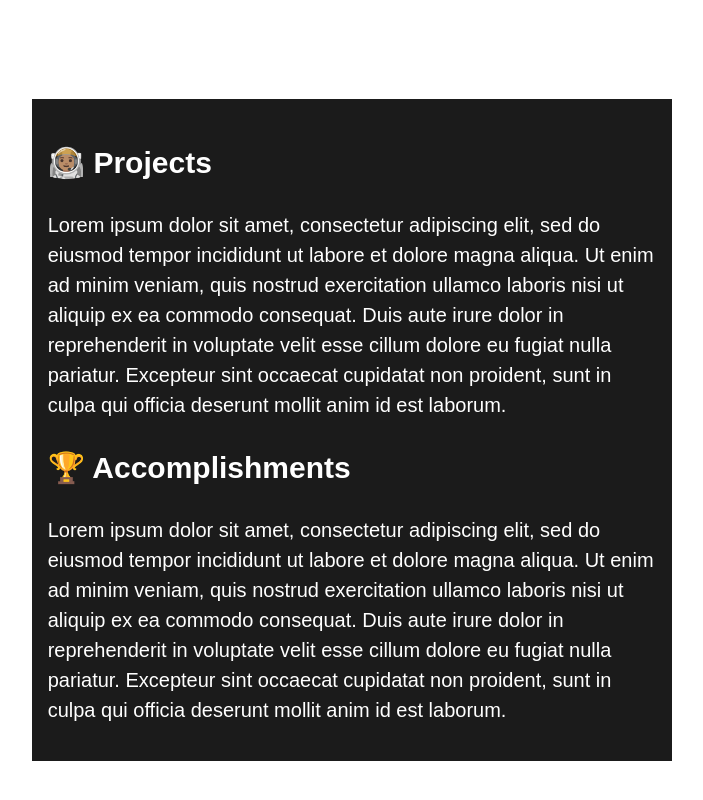
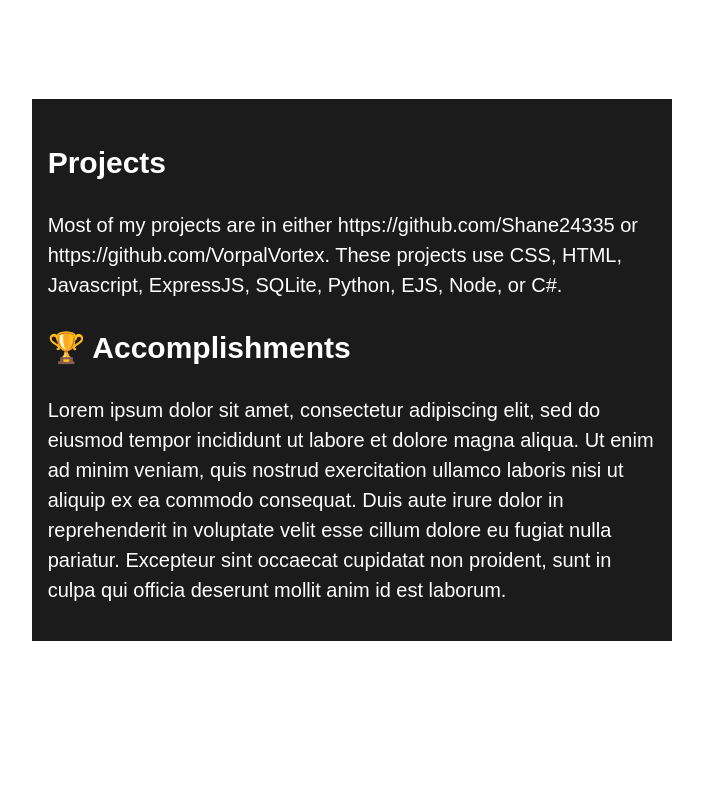
Before and after one commit to Shane24335/Shane24335.github.io, a website built with Vite: page index.html in a window 1280 px wide. Shown: the part 2464-3264 px from the top of the page, without its empty margins (83-786 px from the left). Built offline with nearby package versions, Linux system fonts and the light colour scheme.

Commit message:
Projects Section

```diff
--- a/index.html
+++ b/index.html
@@ -53,14 +53,10 @@
     </section>
 
     <section class="light">
-      <h2>👩🏽‍🚀 Projects</h2>
+      <h2>Projects</h2>
 
       <p>
-        Lorem ipsum dolor sit amet, consectetur adipiscing elit, sed do eiusmod tempor incididunt ut labore et dolore
-        magna aliqua. Ut enim ad minim veniam, quis nostrud exercitation ullamco laboris nisi ut aliquip ex ea commodo
-        consequat. Duis aute irure dolor in reprehenderit in voluptate velit esse cillum dolore eu fugiat nulla
-        pariatur. Excepteur sint occaecat cupidatat non proident, sunt in culpa qui officia deserunt mollit anim id est
-        laborum.
+        Most of my projects are in either https://github.com/Shane24335 or https://github.com/VorpalVortex. These projects use CSS, HTML, Javascript, ExpressJS, SQLite, Python, EJS, Node, or C#.
       </p>
 
       <h2>🏆 Accomplishments</h2>
```
